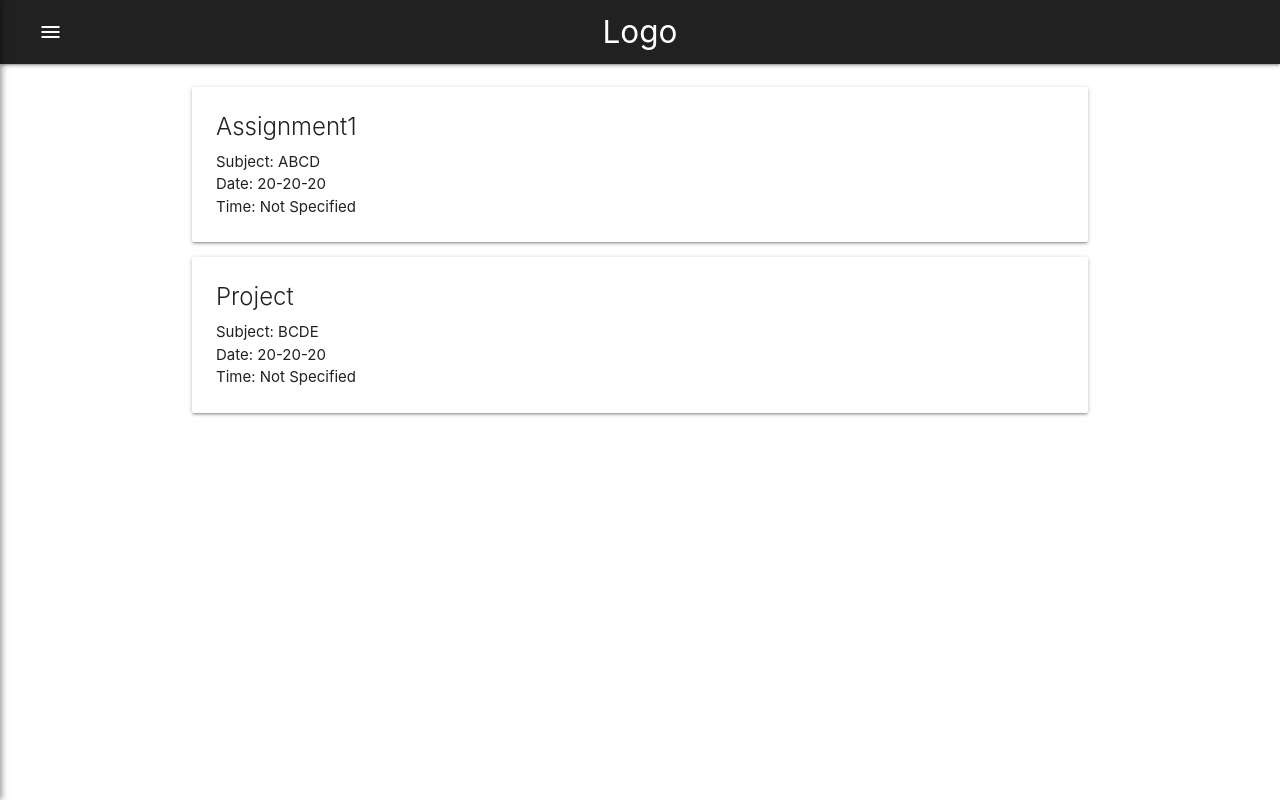
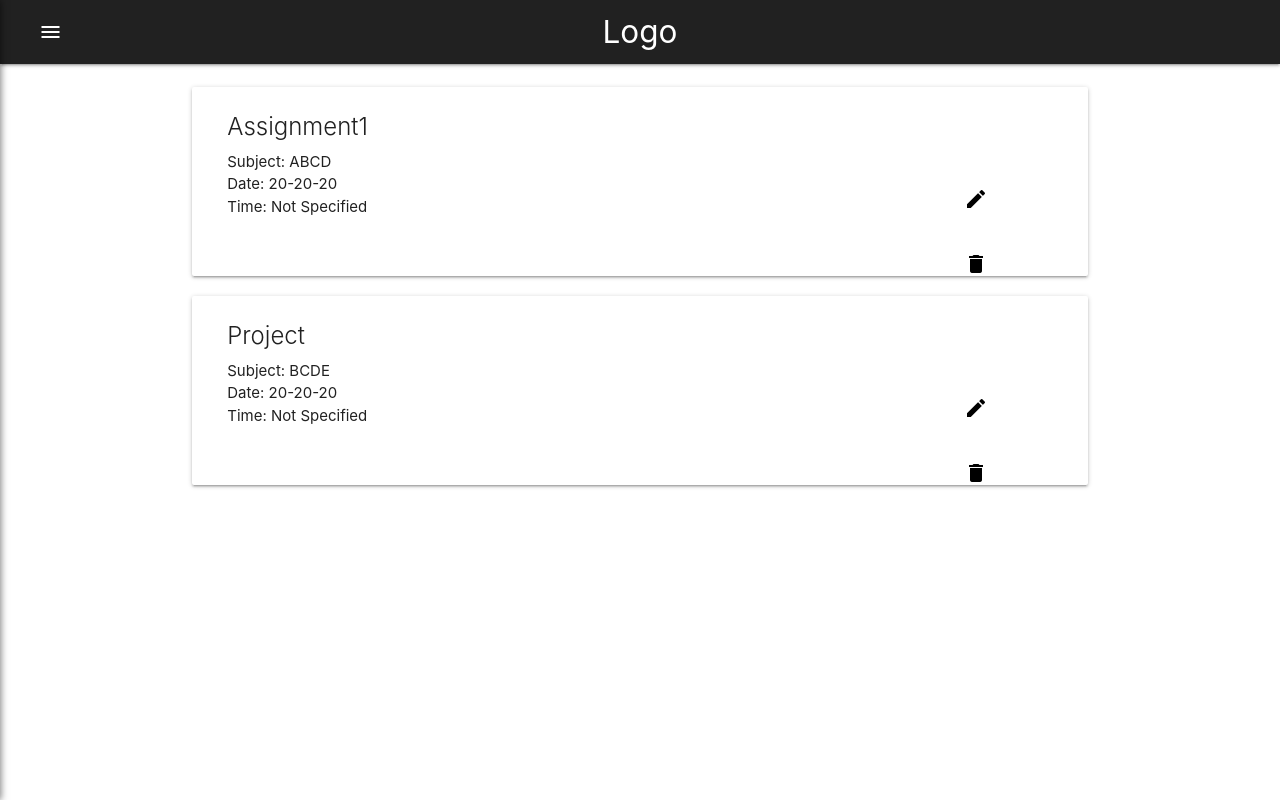
Before and after one commit to anirudh1200/Assignment-Tracker, a React (Create React App) app in the folder client/: page / in a window 1280 px wide. Built offline with nearby package versions, Linux system fonts and the light colour scheme.

Commit message:
Delete working fine from summary and details. Edit to be completed

```diff
--- a/client/package.json
+++ b/client/package.json
@@ -8,7 +8,8 @@
     "react-redux": "^5.1.1",
     "react-router-dom": "^4.3.1",
     "react-scripts": "2.1.1",
-    "redux": "^4.0.1"
+    "redux": "^4.0.1",
+    "uuid": "^3.3.2"
   },
   "scripts": {
     "start": "react-scripts start",
--- a/client/src/components/dashboard/Dashboard.js
+++ b/client/src/components/dashboard/Dashboard.js
@@ -1,9 +1,21 @@
 import React, { Component } from 'react';
 import Summary from '../submissions/Summary';
 import { connect } from 'react-redux';
-import { Link } from 'react-router-dom';
 
 class Dashboard extends Component{
+
+    handleDelete = e => {
+        if(window.confirm("Are you sure you want to delete this?")){
+            console.log("To be deleted");
+            this.props.deletePost(e.target.id);
+        }
+    }
+
+    handleEdit = e => {
+        console.log("To be edited");
+        console.log(e.target.id);
+    }
+
     render(){
         const { submissions } = this.props;
         console.log(submissions);
@@ -12,9 +24,7 @@ class Dashboard extends Component{
                 <div className="project-list section">
                     {submissions.map(submission => {
                         return(
-                            <Link to={'/submission/' + submission.id} key={submission.id}>
-                                <Summary submission={submission} key={submission.id}/>
-                            </Link>
+                            <Summary onDelete={this.handleDelete} onEdit={this.handleEdit} submission={submission} key={submission.id}/>
                         )
                     })}
                 </div>
@@ -29,4 +39,10 @@ const mapStateToProps = (state) => {
     }
 }
 
-export default connect(mapStateToProps)(Dashboard);
+const mapDispatchToProps = (dispatch) => {
+    return{
+        deletePost: (id) => { dispatch({type: "DELETE_SUBMISSION", id}) }
+    }
+}
+
+export default connect(mapStateToProps, mapDispatchToProps)(Dashboard);
--- a/client/src/components/layout/SideDrawer.js
+++ b/client/src/components/layout/SideDrawer.js
@@ -10,7 +10,7 @@ const SideDrawer = props => {
     return(
         <nav className={drawerClasses}>
             <ul>
-                <li onClick={props.closeit}><NavLink to="/">Test 1</NavLink></li>
+                <li onClick={props.closeit}><NavLink to="/create">Add New Submission</NavLink></li>
                 <li onClick={props.closeit}><NavLink to="/">Test 1</NavLink></li>
                 <li onClick={props.closeit}><NavLink to="/">Test 1</NavLink></li>
                 <li onClick={props.closeit}><NavLink to="/">Test 1</NavLink></li>
--- a/client/src/components/submissions/CreateNew.js
+++ b/client/src/components/submissions/CreateNew.js
@@ -1,14 +1,20 @@
 import React, { Component } from 'react';
 import { connect } from 'react-redux';
+import uuid from 'uuid';
 
 class CreateNew extends Component{
+
+    constuctor(){
+        this.routeChange = this.routeChange.bind(this);
+    }
 
     state = {
         title: '',
         subject: '',
         date: '',
         time: 'Not Specified',
-        content: ''
+        content: '',
+        id: uuid()
     }
 
     handleChange = e => {
@@ -17,9 +23,15 @@ class CreateNew extends Component{
         });
     }
 
+    redirectHome(){
+        let path = `/`;
+        this.props.history.push(path);
+    }
+
     handleSubmit = e => {
         e.preventDefault();
         this.props.addPost(this.state);
+        this.redirectHome();
     }
 
     render(){
@@ -44,8 +56,7 @@ class CreateNew extends Component{
                         <input type="text" id="time" onChange={this.handleChange} />
                     </div>
                     <div className="input-field">
-                        <label htmlFor="content">Content</label>
-
+                        <label htmlFor="content" maxLength="250">Content</label>
                         <textarea id="content" className="materialize-textarea" onChange={this.handleChange}></textarea>
                     </div>
                     <div className="input-field">
--- a/client/src/components/submissions/Details.js
+++ b/client/src/components/submissions/Details.js
@@ -1,7 +1,38 @@
-import React from 'react';
+import React, { Component } from 'react';
 import { connect } from 'react-redux';
 
-const Details = ({submission}) => {
+class Details extends Component{
+
+    constuctor(){
+        this.routeChange = this.routeChange.bind(this);
+    }
+
+    handleDelete = e => {
+        if(window.confirm("Are you sure you want to delete this?")){
+            console.log("To be deleted");
+            this.props.deletePost(e.target.id);
+            this.redirectHome();
+        }
+    }
+
+    handleEdit = e => {
+        console.log("To be edited");
+        console.log(e.target.id);
+    }
+
+    redirectHome(){
+        let path = `/`;
+        this.props.history.push(path);
+    }
+
+    render(){
+        const { submission } = this.props;
+        if(submission === undefined){
+            return(
+                <div className="center"> Page Not Found </div>
+            )
+        }
+        else{
             return(
                 <div className="container section project-details">
                         <div className="card z-depth-1">
@@ -17,16 +48,28 @@ const Details = ({submission}) => {
                                 <div>on 26/05/2018</div>
                             </div>
                         </div>
+                        <div className="center">
+                            <button className="btn waves-effect waves-light amber z-depth-1 center" onClick={this.handleEdit} style={{display: "block", width: "100%"}} id={ submission.id }><i className="material-icons">edit</i> Edit</button>
+                            <button className="btn waves-effect waves-light red darken-2 z-depth-1 center"onClick={this.handleDelete}  style={{display: "block", width: "100%", marginTop: "1%"}} id={ submission.id }><i className="material-icons">delete</i> Delete</button>
+                        </div>
                     </div>
             )
+        }
+    }
 }
 
 const mapStateToProps = (state, ownProps) => {
     const id = ownProps.match.params.id;
-    const submission = state.submissions[id];
+    const submission = state.submissions.find(submission => submission.id === id);
     return{
         submission
     }
 }
 
-export default connect(mapStateToProps)(Details);
+const mapDispatchToProps = (dispatch) => {
+    return{
+        deletePost: (id) => { dispatch({type: "DELETE_SUBMISSION", id}) }
+    }
+}
+
+export default connect(mapStateToProps, mapDispatchToProps)(Details);
--- a/client/src/components/submissions/Summary.js
+++ b/client/src/components/submissions/Summary.js
@@ -1,13 +1,25 @@
 import React from 'react';
+import { Link } from 'react-router-dom';
 
-const Summary = ({ submission }) => {
+const Summary = props => {
+    const { submission } = props;
     return(
         <div className="card z-depth-1 submission-summary">
-            <div className="card-content grey-text text-darken-4">
-                <span className="card-title"> { submission.title } </span>
-                <p>Subject: { submission.subject }</p>
-                <p>Date: { submission.date }</p>
-                <p>Time: { submission.time }</p>
+            <div className="row">
+                <Link to={ '/submission/' + submission.id } submission={ submission } key={ submission.id }>
+                    <div className="col s9">
+                        <div className="card-content grey-text text-darken-4">
+                            <span className="card-title"> { submission.title } </span>
+                            <p>Subject: { submission.subject }</p>
+                            <p>Date: { submission.date }</p>
+                            <p>Time: { submission.time }</p>
+                        </div>
+                    </div>
+                </Link>
+                <div className="col s3">
+                    <i className="material-icons center" onClick={ props.onEdit } style={{color: "black", display: "block", marginTop: "50%"}} id={ submission.id }>edit</i>
+                    <i className="material-icons center" onClick={ props.onDelete } style={{color: "black", display: "block", marginTop: "20%"}} id={ submission.id }>delete</i>
+                </div>
             </div>
         </div>
     )
--- a/client/src/store/reducers/SubmissionReducer.js
+++ b/client/src/store/reducers/SubmissionReducer.js
@@ -1,7 +1,9 @@
+import uuid from 'uuid';
+
 const initState = {
     submissions: [
-        { id: 1, title: 'Assignment1', subject: 'ABCD', date:'20-20-20', time: 'Not Specified', content:'blahblahblah' },
-        { id: 2, title: 'Project', subject: 'BCDE', date:'20-20-20', time: 'Not Specified', content:'blahblahblah' }
+        { id: uuid(), title: 'Assignment1', subject: 'ABCD', date:'20-20-20', time: 'Not Specified', content:'blahblahblah' },
+        { id: uuid(), title: 'Project', subject: 'BCDE', date:'20-20-20', time: 'Not Specified', content:'blahblahblah' }
     ]
 }
 
@@ -12,6 +14,14 @@ const SubmissionReducer = (state = initState, action) => {
             return{
                 submissions: [...state.submissions, action.submission]
             }
+        case 'DELETE_SUBMISSION':
+            console.log("Deleted");
+            let newSubmissions = state.submissions.filter(submission => {
+                return action.id !== submission.id
+            });
+            return {
+                submissions: newSubmissions
+            }
         default:
             console.log("Error");
             return state;
```
Also changed, not shown: client/src/components/submissions/Edit.js (added, +11 -0 lines). Lines whose indentation alone changed are shown as unchanged.
